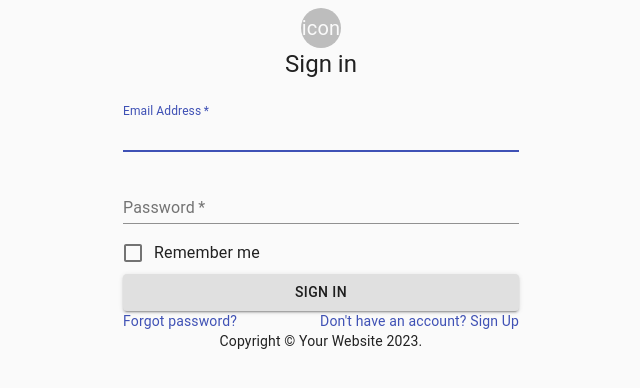
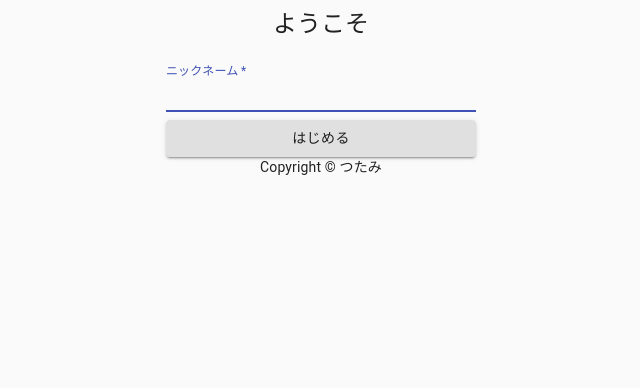
Before and after one commit to hirutatsumi/idobatakaigi, a React (Create React App) app: page / in a window 1280 px wide. Shown: the top 388 px of the page, without its empty margins (319-959 px from the left). Built offline with nearby package versions, Linux system fonts and the light colour scheme.

Commit message:
upddate signin page

```diff
--- a/src/components/SignIn.js
+++ b/src/components/SignIn.js
@@ -1,12 +1,8 @@
 import * as React from "react";
-import { Avatar } from "@material-ui/core";
 import { Button } from "@material-ui/core";
 import { CssBaseline } from "@material-ui/core";
 import { TextField } from "@material-ui/core";
-import { FormControlLabel } from "@material-ui/core";
-import { Checkbox } from "@material-ui/core";
 import { Link } from "@material-ui/core";
-import { Grid } from "@material-ui/core";
 import { Box } from "@material-ui/core";
 import { Typography } from "@material-ui/core";
 import { Container } from "@material-ui/core";
@@ -21,11 +17,14 @@ function Copyright(props) {
       {...props}
     >
       {"Copyright © "}
-      <Link color="inherit" href="https://mui.com/">
-        Your Website
-      </Link>{" "}
-      {new Date().getFullYear()}
-      {"."}
+      <Link
+        color="inherit"
+        href="https://mui.com/"
+        target="_blank"
+        rel="noopener"
+      >
+        つたみ
+      </Link>
     </Typography>
   );
 }
@@ -54,9 +53,8 @@ export default function SignIn() {
             alignItems: "center",
           }}
         >
-          <Avatar sx={{ m: 1, bgcolor: "secondary.main" }}>icon</Avatar>
           <Typography component="h1" variant="h5">
-            Sign in
+            ようこそ
           </Typography>
           <Box
             component="form"
@@ -68,25 +66,10 @@ export default function SignIn() {
               margin="normal"
               required
               fullWidth
-              id="email"
-              label="Email Address"
-              name="email"
-              autoComplete="email"
+              id="name"
+              label="ニックネーム"
+              name="name"
               autoFocus
-            />
-            <TextField
-              margin="normal"
-              required
-              fullWidth
-              name="password"
-              label="Password"
-              type="password"
-              id="password"
-              autoComplete="current-password"
-            />
-            <FormControlLabel
-              control={<Checkbox value="remember" color="primary" />}
-              label="Remember me"
             />
             <Button
               type="submit"
@@ -94,20 +77,8 @@ export default function SignIn() {
               variant="contained"
               sx={{ mt: 3, mb: 2 }}
             >
-              Sign In
+              はじめる
             </Button>
-            <Grid container>
-              <Grid item xs>
-                <Link href="#" variant="body2">
-                  Forgot password?
-                </Link>
-              </Grid>
-              <Grid item>
-                <Link href="#" variant="body2">
-                  {"Don't have an account? Sign Up"}
-                </Link>
-              </Grid>
-            </Grid>
           </Box>
         </Box>
         <Copyright sx={{ mt: 8, mb: 4 }} />
```
